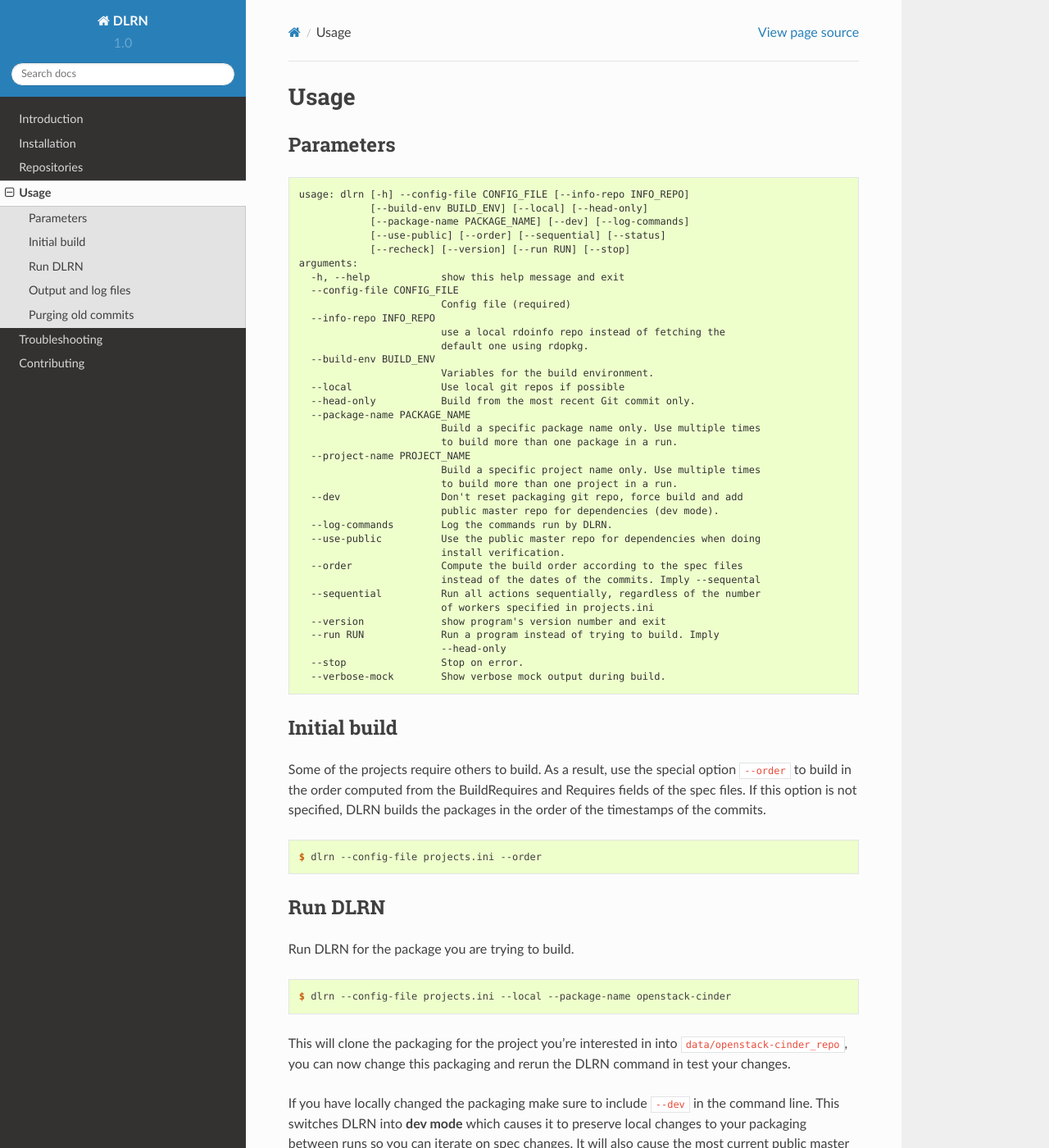
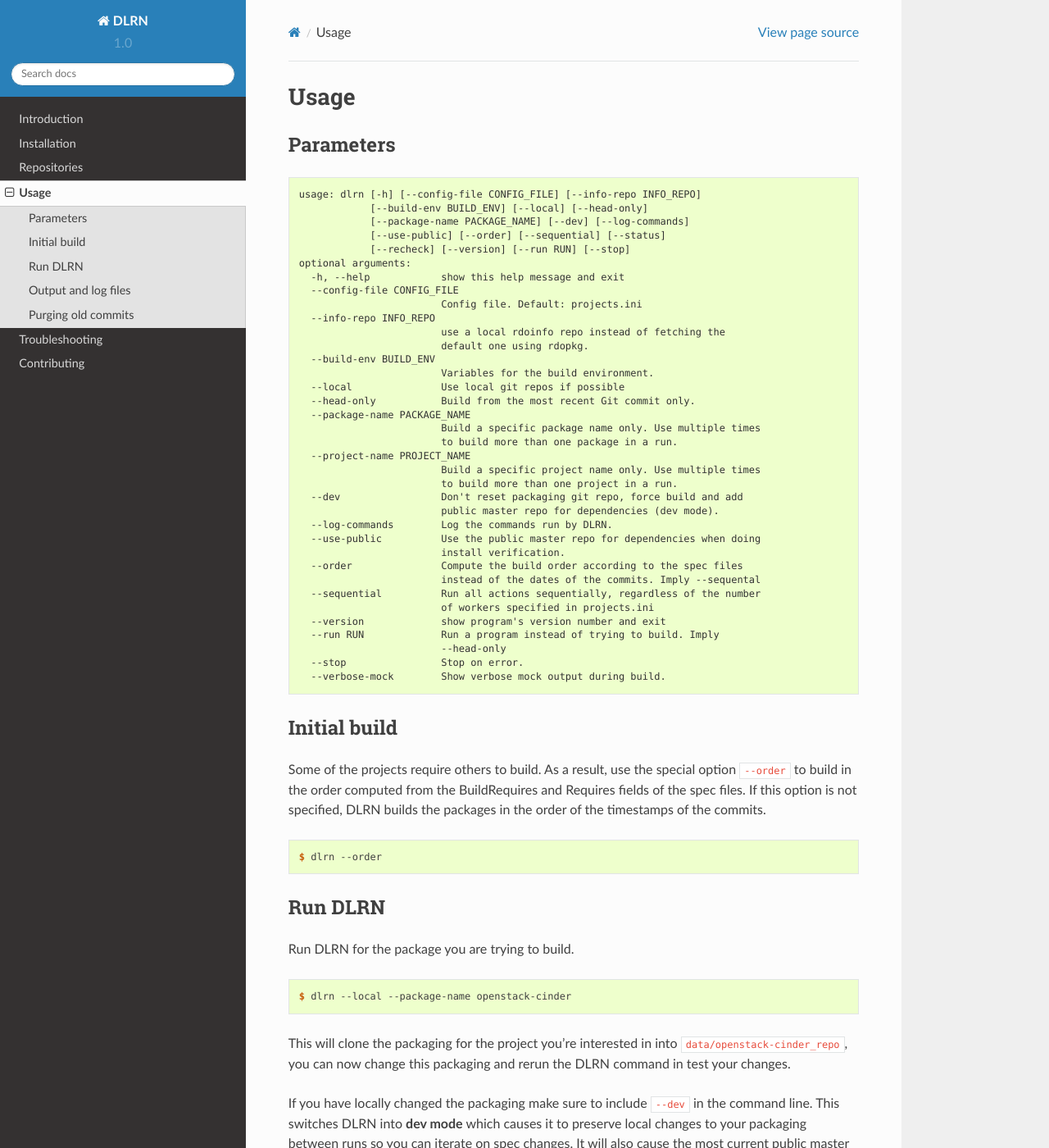
Before and after one commit to softwarefactory-project/DLRN, a Sphinx documentation site: the page built from doc/source/usage.rst, in a window 1280 px wide and 1400 px high. Shown: the whole window at 82% size. Built offline with Sphinx 7.4.7 and the Read the Docs theme 2.0.0, drawn with Linux system fonts in a browser that asks for light colours.

Commit message:
CLI: make --config-file projects.ini the default
I don't see a reason to type/read these extra 27 characters on every dlrn
invocation so let's have a sane default instead ;)

Change-Id: Ie620d5c2d7c78da0f96edb48edf0de18541856af

```diff
--- a/README.rst
+++ b/README.rst
@@ -58,7 +58,7 @@
 
 .. code-block:: shell-session
 
-    $ dlrn --config-file projects.ini --order
+    $ dlrn --order
 
 When using this special option, a special variable ``repo_bootstrap``
 is defined in the specs, with a value of 1. You can use this variable if
@@ -78,7 +78,7 @@
 
 .. code-block:: shell-session
 
-    $ dlrn --config-file projects.ini
+    $ dlrn
 
 Troubleshooting
 ---------------
--- a/doc/source/usage.rst
+++ b/doc/source/usage.rst
@@ -7,15 +7,15 @@
 
 .. code-block:: console
 
-    usage: dlrn [-h] --config-file CONFIG_FILE [--info-repo INFO_REPO]
+    usage: dlrn [-h] [--config-file CONFIG_FILE] [--info-repo INFO_REPO]
                 [--build-env BUILD_ENV] [--local] [--head-only]
                 [--package-name PACKAGE_NAME] [--dev] [--log-commands]
                 [--use-public] [--order] [--sequential] [--status]
                 [--recheck] [--version] [--run RUN] [--stop]
-    arguments:
+    optional arguments:
       -h, --help            show this help message and exit
       --config-file CONFIG_FILE
-                            Config file (required)
+                            Config file. Default: projects.ini
       --info-repo INFO_REPO
                             use a local rdoinfo repo instead of fetching the
                             default one using rdopkg.
@@ -56,7 +56,7 @@
 
 .. code-block:: shell-session
 
-    $ dlrn --config-file projects.ini --order
+    $ dlrn --order
 
 
 Run DLRN
@@ -66,7 +66,7 @@
 
 .. code-block:: shell-session
 
-    $ dlrn --config-file projects.ini --local --package-name openstack-cinder
+    $ dlrn --local --package-name openstack-cinder
 
 This will clone the packaging for the project you’re interested in into ``data/openstack-cinder_repo``,
 you can now change this packaging and rerun the DLRN command in test your changes.
```
Also changed, not shown: 3 other files.
